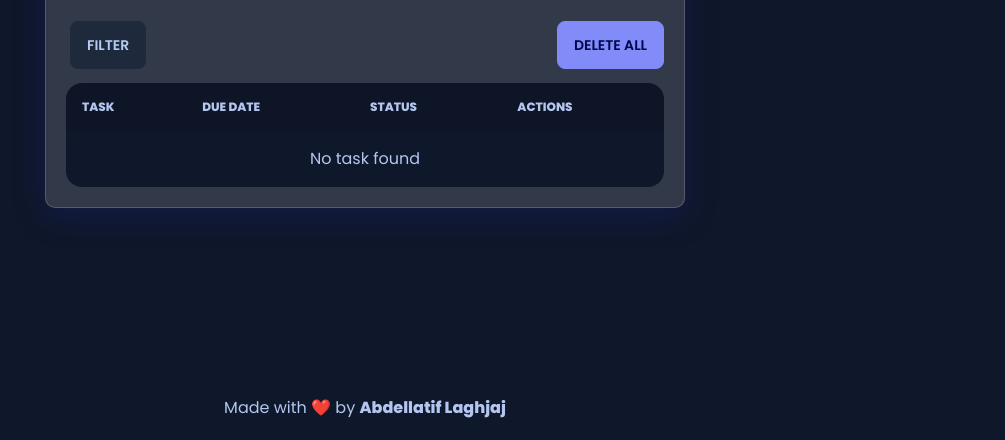
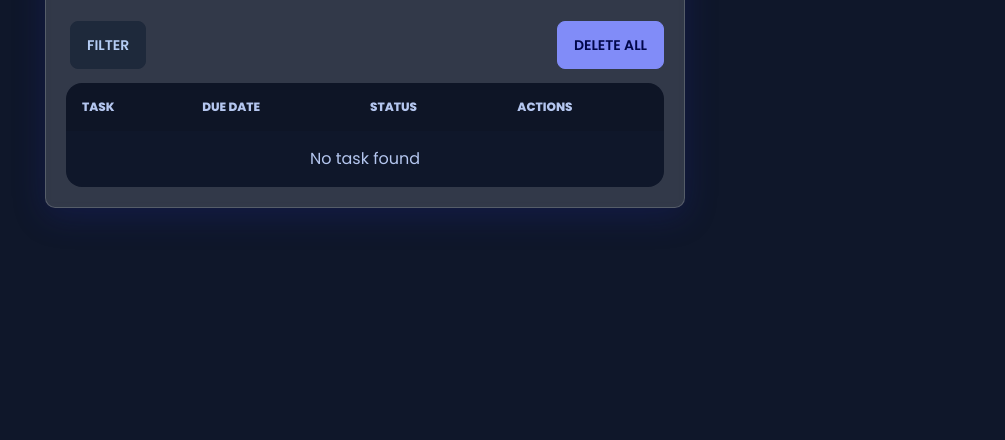
Before and after one commit to bhavneshbhat112231/Todo-List, a plain HTML site: page index.html in a window 1280 px wide. Shown: the part 360-800 px from the top of the page, without its empty margins (275-1280 px from the left). Drawn offline with nearby package versions, Linux system fonts and the light colour scheme.

Commit message:
Update index.html

```diff
--- a/index.html
+++ b/index.html
@@ -21,11 +21,7 @@
 <body>
 
     <!-- Copyright -->
-    <footer>
-        <div class="author-text">
-            <p>Made with ❤️ by <a href="https://github.com/abdellatif-laghjaj" target="_blank"><b>Abdellatif Laghjaj</b></a></p>
-        </div>
-    </footer>
+
 
     <div class="container">
         <header>
```
